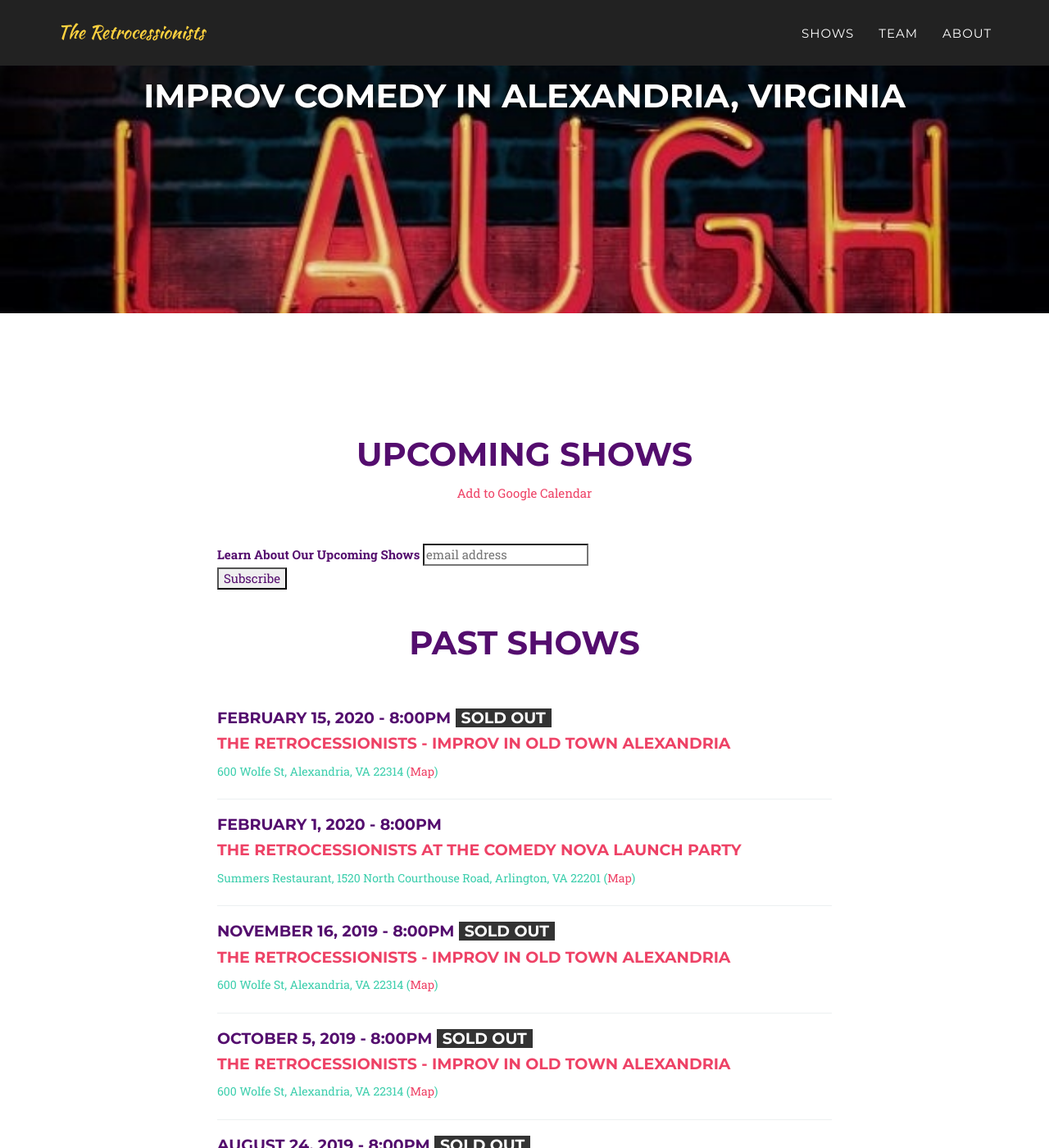
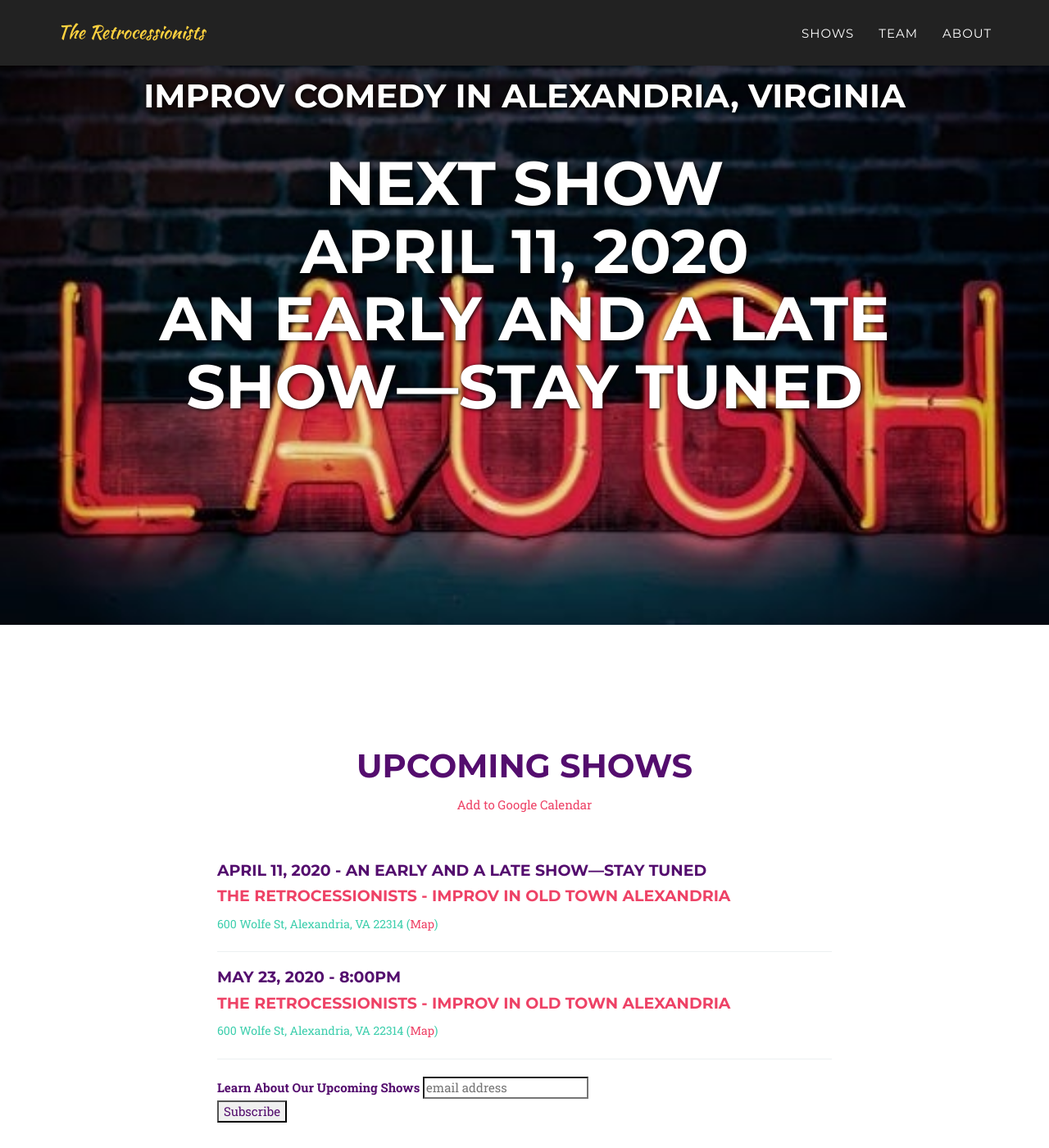
Before and after one commit to yig/RetrosImprovWeb, a Jekyll site: the page built from index.html, in a window 1280 px wide and 1400 px high, scrolled down 203 px. Shown: the whole window at 82% size. Built offline with Jekyll 4.4.1, drawn with Linux system fonts in a browser that asks for light colours; some web fonts are replaced; comment, search, counter and statistics services are not loaded.

Commit message:
Updates.

```diff
--- a/_config.yml
+++ b/_config.yml
@@ -6,6 +6,14 @@ email: retrocessionist.improv@gmail.com
 description: "The Retrocessionists - Improv Comedy in Alexandria, VA"
 
 shows:
+- date: April 11, 2020
+  time: an early and a late show—stay tuned
+  title: The Retrocessionists - Improv in Old Town Alexandria
+  location: 600 Wolfe St, Alexandria, VA 22314
+- date: May 23, 2020
+  time: 8:00pm
+  title: The Retrocessionists - Improv in Old Town Alexandria
+  location: 600 Wolfe St, Alexandria, VA 22314
 past_shows:
 - date: February 15, 2020
   time: 8:00pm
```
